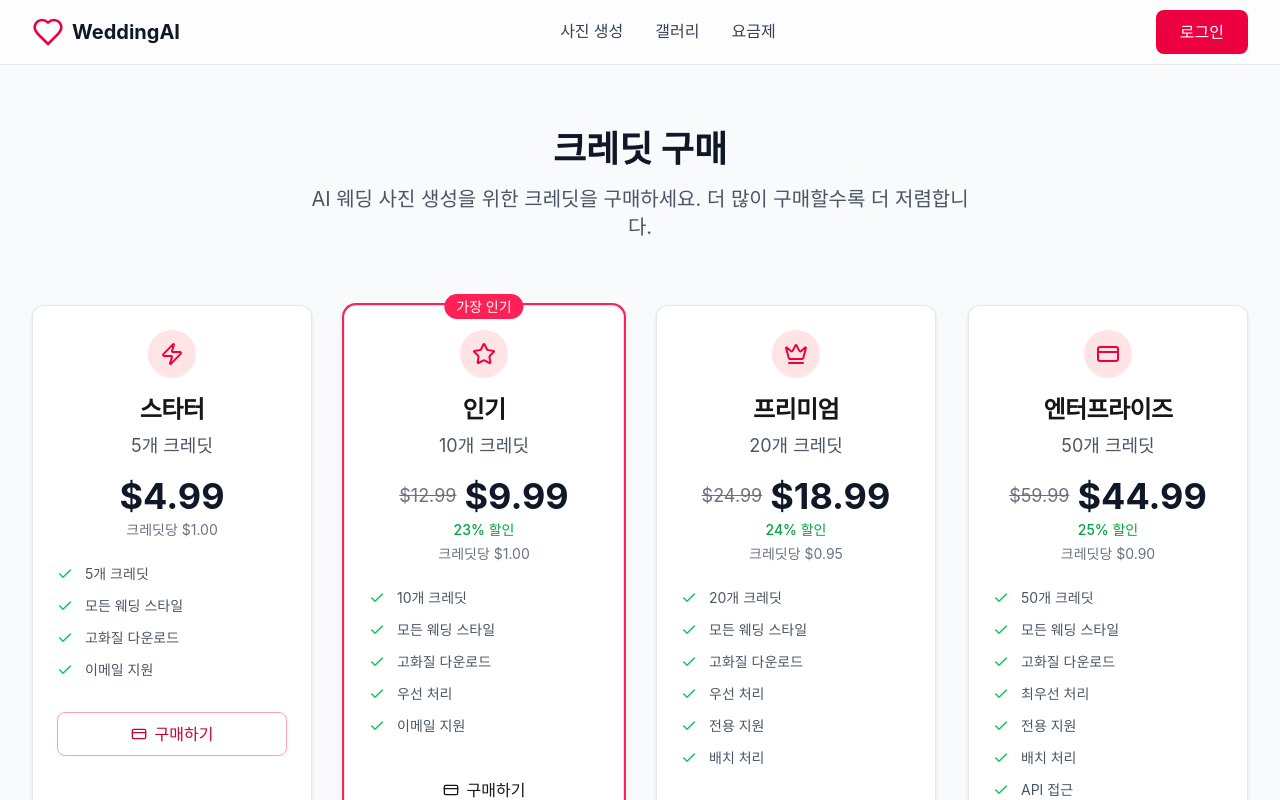
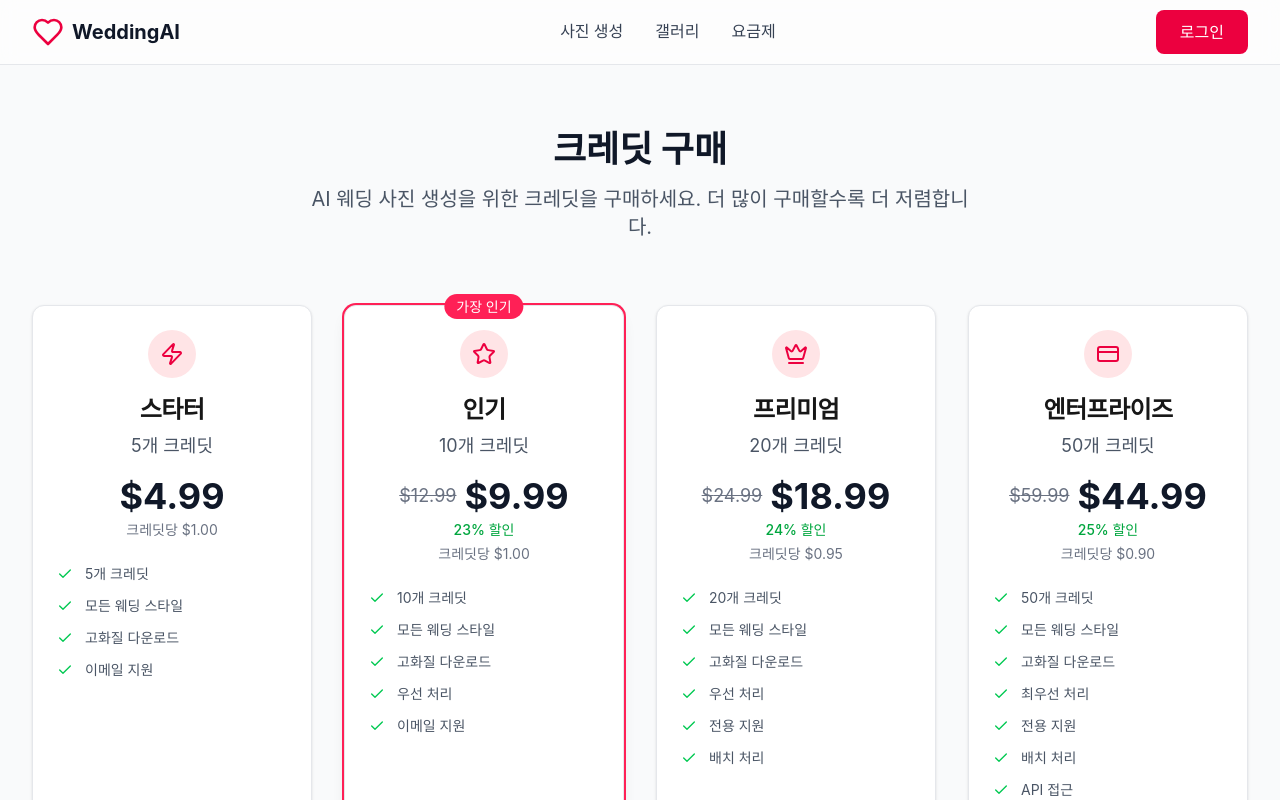
Before and after one commit to tokkikim/wedding, a Next.js app in the folder wedding-ai-app/: page /pricing in a window 1280 px wide. Shown: the top 800 px of the page. Built offline with nearby package versions, Linux system fonts and the light colour scheme; no server answers.

Commit message:
first commit

```diff
--- a/wedding-ai-app/src/app/pricing/PricingClient.tsx
+++ b/wedding-ai-app/src/app/pricing/PricingClient.tsx
@@ -252,7 +252,7 @@ export function PricingClient() {
           return (
             <Card
               key={plan.id}
-              className={`relative ${
+              className={`relative flex flex-col h-full ${
                 isPopular ? "ring-2 ring-rose-500 shadow-lg" : ""
               }`}
             >
@@ -276,7 +276,7 @@ export function PricingClient() {
                 </CardDescription>
               </CardHeader>
 
-              <CardContent className="text-center">
+              <CardContent className="text-center flex flex-col flex-grow">
                 <div className="mb-6">
                   <div className="flex items-center justify-center gap-2">
                     {plan.originalPrice && (
@@ -298,7 +298,7 @@ export function PricingClient() {
                   </p>
                 </div>
 
-                <ul className="space-y-3 mb-8 text-left">
+                <ul className="space-y-3 mb-8 text-left flex-grow min-h-[200px]">
                   {plan.features.map((feature, index) => (
                     <li key={index} className="flex items-center gap-3">
                       <Check className="h-4 w-4 text-green-500 flex-shrink-0" />
@@ -307,9 +307,10 @@ export function PricingClient() {
                   ))}
                 </ul>
 
+                <div className="mt-auto">
                   <Button
                     className="w-full"
-                  variant={isPopular ? "default" : "outline"}
+                    variant={isPopular ? "primary" : "outline"}
                     onClick={() => handlePurchase(plan)}
                     disabled={loading === plan.id}
                   >
@@ -322,6 +323,7 @@ export function PricingClient() {
                       </>
                     )}
                   </Button>
+                </div>
               </CardContent>
             </Card>
           );
```
Lines whose indentation alone changed are shown as unchanged.
